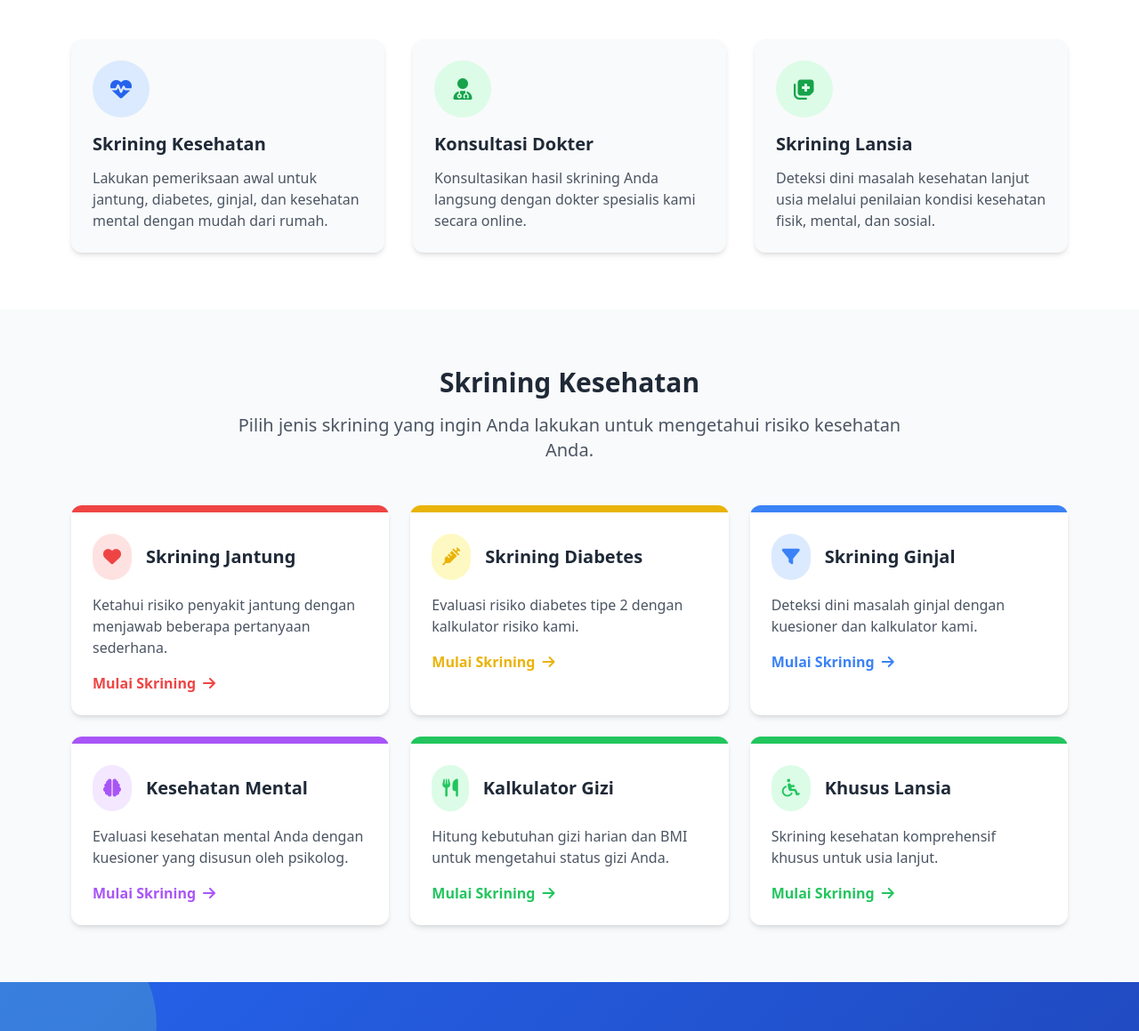
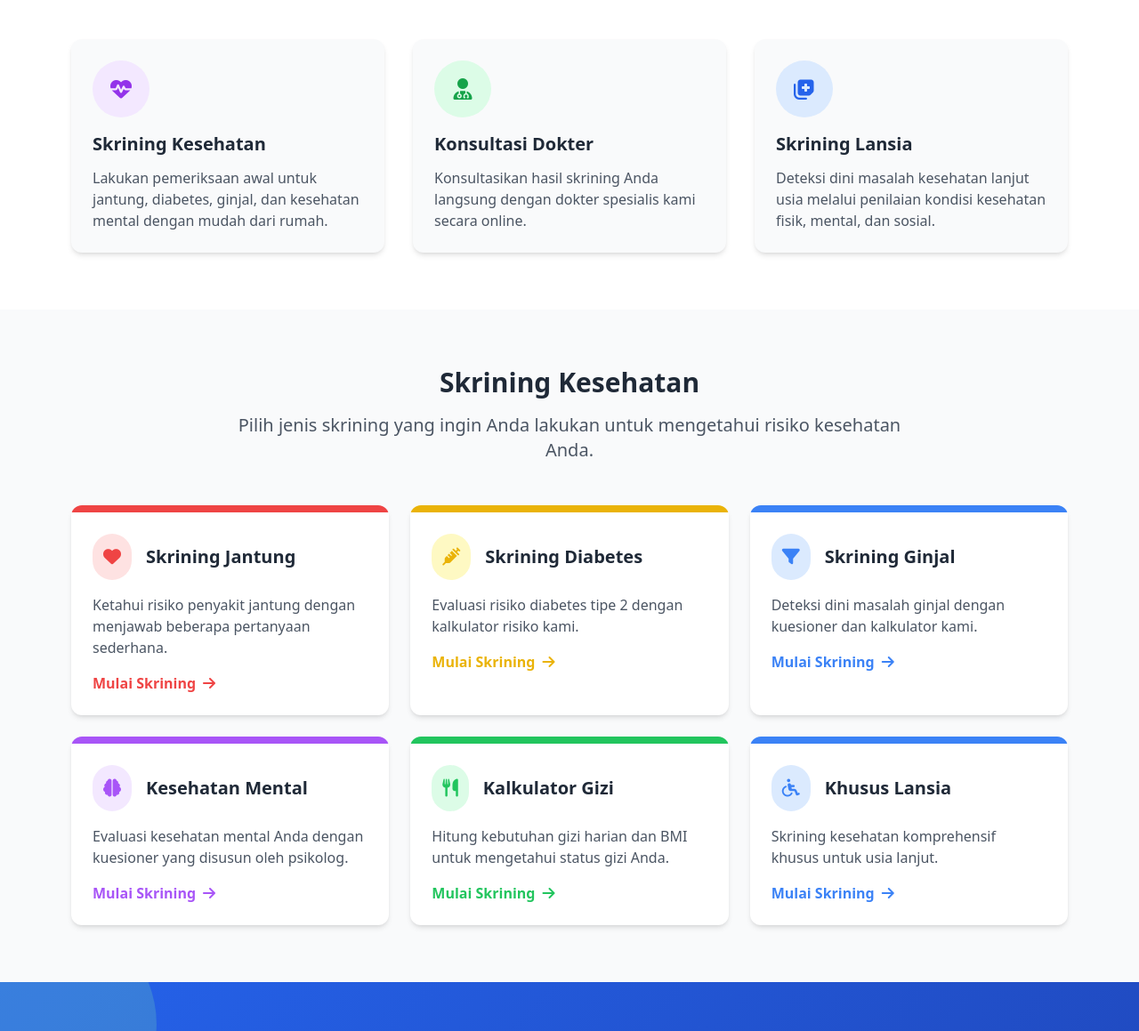
Before and after one commit to Swarde/sehatinaja, a plain HTML site: page index.html in a window 1280 px wide. Shown: the part 728-1887 px from the top of the page at 89% size. Drawn offline with nearby package versions, Linux system fonts and the light colour scheme.

Commit message:
Update index.html

```diff
--- a/index.html
+++ b/index.html
@@ -312,8 +312,8 @@
 			<div class="grid grid-cols-1 md:grid-cols-3 gap-8">
 				<!-- Feature 1 -->
 				<div class="bg-gray-50 p-6 rounded-xl shadow-md card-hover transition duration-300">
-					<div class="bg-blue-100 w-16 h-16 rounded-full flex items-center justify-center mb-4">
-						<i class="fas fa-heartbeat text-blue-600 text-2xl"></i>
+					<div class="bg-purple-100 w-16 h-16 rounded-full flex items-center justify-center mb-4">
+						<i class="fas fa-heartbeat text-purple-600 text-2xl"></i>
 					</div>
 					<h3 class="text-xl font-semibold mb-3 text-gray-800">Skrining Kesehatan</h3>
 					<p class="text-gray-600">Lakukan pemeriksaan awal untuk jantung, diabetes, ginjal, dan kesehatan mental
@@ -332,8 +332,8 @@
 
 				<!-- Feature 3 -->
 				<div class="bg-gray-50 p-6 rounded-xl shadow-md card-hover transition duration-300">
-					<div class="bg-green-100 w-16 h-16 rounded-full flex items-center justify-center mb-4">
-						<i class="fas fa-notes-medical text-green-600 text-2xl"></i>
+					<div class="bg-blue-100 w-16 h-16 rounded-full flex items-center justify-center mb-4">
+						<i class="fas fa-notes-medical text-blue-600 text-2xl"></i>
 					</div>
 					<h3 class="text-xl font-semibold mb-3 text-gray-800">Skrining Lansia</h3>
 					<p class="text-gray-600">
@@ -446,17 +446,17 @@
 
 				<!-- Lansia -->
 				<div class="bg-white rounded-xl overflow-hidden shadow-md screening-card">
-					<div class="bg-green-500 h-2"></div>
+					<div class="bg-blue-500 h-2"></div>
 					<div class="p-6">
 						<div class="flex items-center mb-4">
-							<div class="bg-green-100 p-3 rounded-full mr-4">
-								<i class="fas fa-wheelchair text-green-500 text-xl"></i>
+							<div class="bg-blue-100 p-3 rounded-full mr-4">
+								<i class="fas fa-wheelchair text-blue-500 text-xl"></i>
 							</div>
 							<h3 class="text-xl font-semibold text-gray-800">Khusus Lansia</h3>
 						</div>
 						<p class="text-gray-600 mb-4">Skrining kesehatan komprehensif khusus untuk usia lanjut.</p>
 						<a href="#screening-elderly"
-							class="text-green-500 font-semibold hover:text-green-600 flex items-center">
+							class="text-blue-500 font-semibold hover:text-green-600 flex items-center">
 							Mulai Skrining <i class="fas fa-arrow-right ml-2"></i>
 						</a>
 					</div>
```
